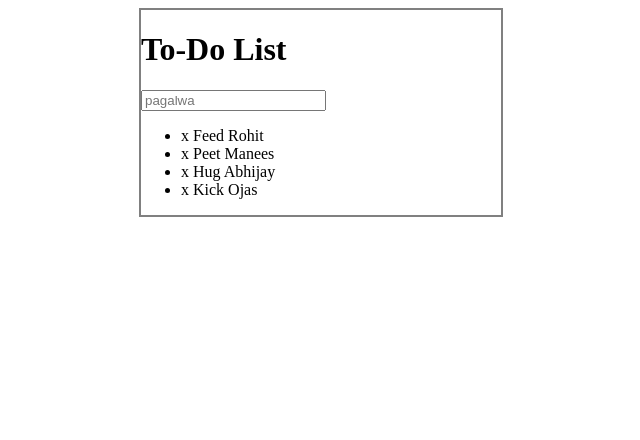
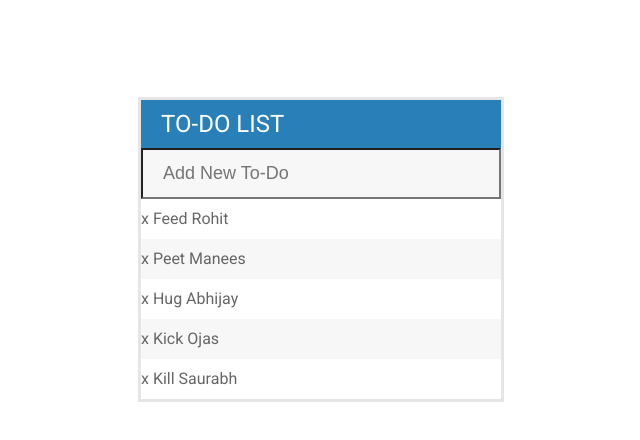
Before and after one commit to AjaiDubey/To-Do-List-Project, a plain HTML site: page index.html in a window 1280 px wide. Shown: the whole page, without its empty margins (319-959 px from the left). Drawn offline with Linux system fonts and the light colour scheme.

Commit message:
Checking some branch functionality

```diff
--- a/assests/css/todolist.css
+++ b/assests/css/todolist.css
@@ -1,9 +1,52 @@
 #container{
-	margin: 0 auto;
+	margin: 100px auto;
 	width: 360px;
-	border : 2px solid gray;
+	box-shadow: 0 0 0 3px rgba(0, 0, 0, 0.1);
+	background-color: #f7f7f7;
 }
 .completed{
 	color: blue;
 	text-decoration: line-through;
 }
+h1{
+	margin: 0;
+	padding: 10px 20px;
+	color: white;
+	text-transform: uppercase;
+	background-color: #2980b9;
+	font-weight: normal;
+	font-size: 24px;
+
+}
+ul {
+	list-style : none;
+	margin: 0;
+	padding: 0;
+}
+input{
+	font-size: 18px;
+	background-color: #f7f7f7;
+	color: #2980b9;
+	width: 100%;
+	padding: 13px 13px 13px 20px;
+	box-sizing: border-box;
+}
+input:focus{
+	background-color: #fff;
+	border: 3px solid #2980b9;
+	outline: none;
+
+}
+body{
+	font-family: Roboto;
+}
+li{
+	background-color: #fff;
+	height: 40px;
+	line-height: 40px;
+	color: #666;
+}
+
+li:nth-child(2n){
+	background-color: #f7f7f7;
+}
--- a/assests/js/todolist.js
+++ b/assests/js/todolist.js
@@ -8,3 +8,10 @@ $("span").click(function(event){
 	});
 	event.stopPropagation();
 })
+$("input[type = 'text']").keypress(function(e){
+	if(e.which === 13){
+		var value = $(this).val();
+		$(this).val("");
+		$("ul").append("<li><span>x</span> " + value + "</span>");
+	}
+});
--- a/index.html
+++ b/index.html
@@ -4,16 +4,18 @@
 	<title>To-Do List</title>
 	<link rel="stylesheet" type="text/css" href="assests/css/todolist.css">
 	<script type="text/javascript" src = "assests/js/lib/jquery.min.js"></script>
+	<link href="https://fonts.googleapis.com/css?family=Roboto:400,500,700&display=swap" rel="stylesheet">
 </head>
 <body>
 	<div id="container">
 		<h1>To-Do List</h1>
-		<input type="text" placeholder="pagalwa">
+		<input type="text" placeholder="Add New To-Do">
 		<ul>
 			<li><span>x</span> Feed Rohit</li>
 			<li><span>x</span> Peet Manees</li>
 			<li><span>x</span> Hug Abhijay</li>
 			<li><span>x</span> Kick Ojas</li>
+			<li><span>x</span> Kill Saurabh</li>
 		</ul>
 	</div>
 
```
